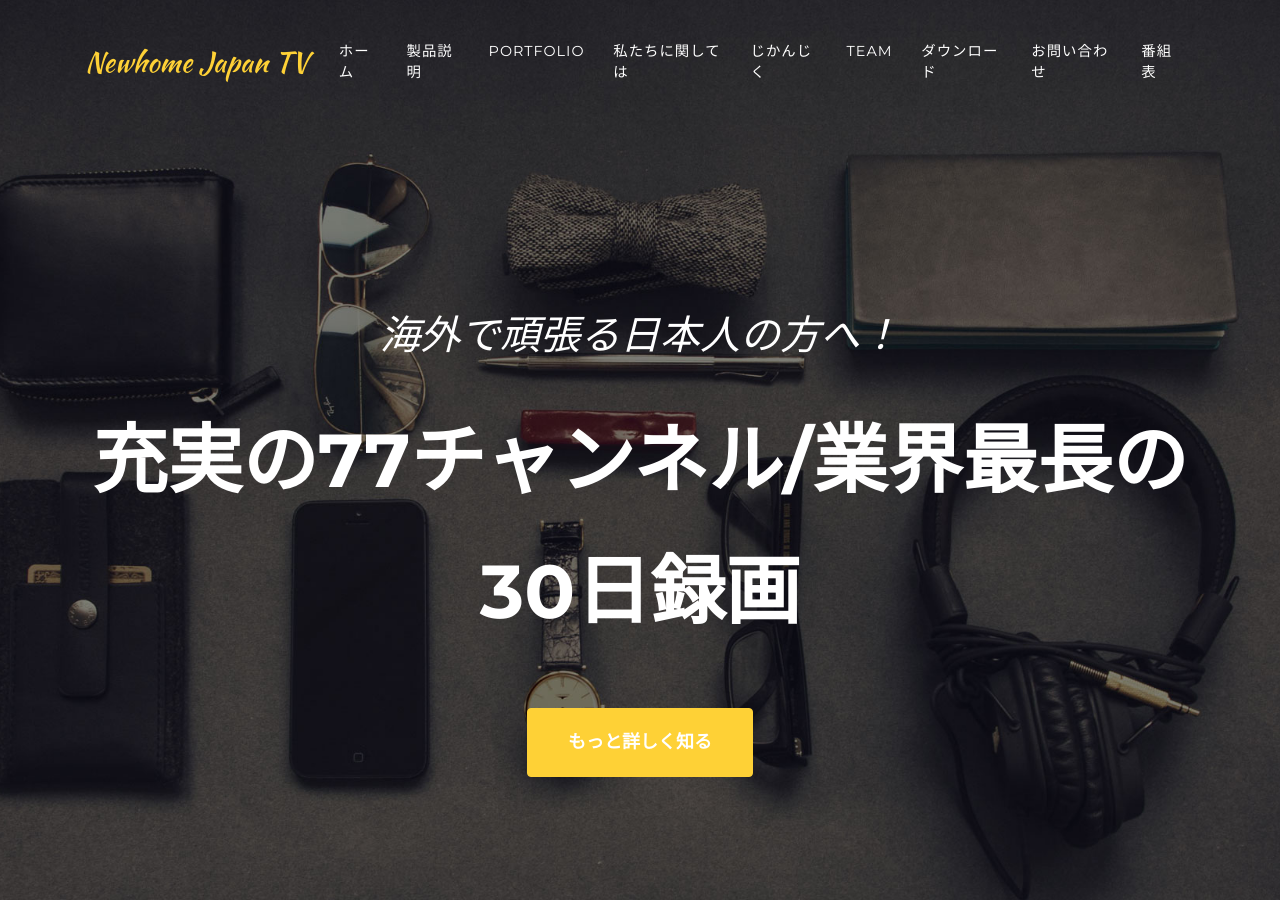
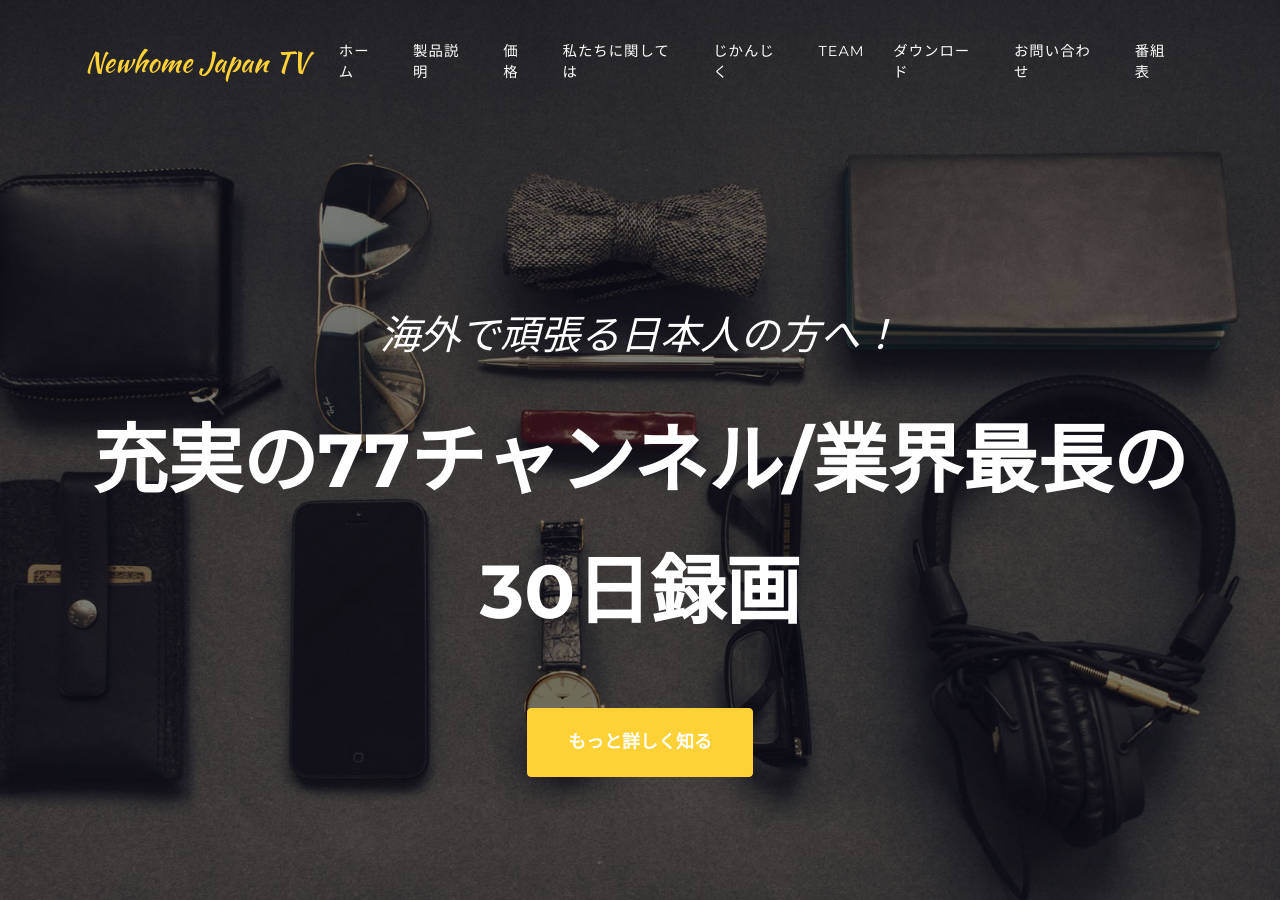
Before and after one commit to newhometvjp/newhometvjp.github.io, a Jekyll site: the page built from index.md, in a window 1280 px wide and 900 px high. Built offline with Jekyll 4.4.1, drawn with Linux system fonts in a browser that asks for light colours; some web fonts are replaced.

Commit message:
update files

```diff
--- a/_data/navigation.yml
+++ b/_data/navigation.yml
@@ -14,8 +14,8 @@ ja: &DEFAULT_JA
     - title: "ホーム"
       url: https://newhometv.github.io
     - title: "製品説明"
-      url: https://newhometv.github.io/#製品説明
-    - title: "Portfolio"
+      url: https://newhometv.github.io/#services
+    - title: "価格"
       url: https://newhometv.github.io/#portfolio
     - title: "私たちに関しては"
       url: https://newhometv.github.io/#about
--- a/_includes/services.html
+++ b/_includes/services.html
@@ -4,7 +4,7 @@
 
       <div class="row">
         <div class="col-lg-12 text-center">
-          <h2 class="section-heading text-uppercase">{{ site.data.sitetext[site.locale].services.title | default: "製品説明" }}</h2>
+          <h2 class="section-heading text-uppercase">{{ site.data.sitetext[site.locale].services.title | default: "Services" }}</h2>
           {% if site.data.sitetext[site.locale].services.text %}
 		  <h3 class="section-subheading text-muted">{{ site.data.sitetext[site.locale].services.text }}</h3>
 		  {% endif %}
```
